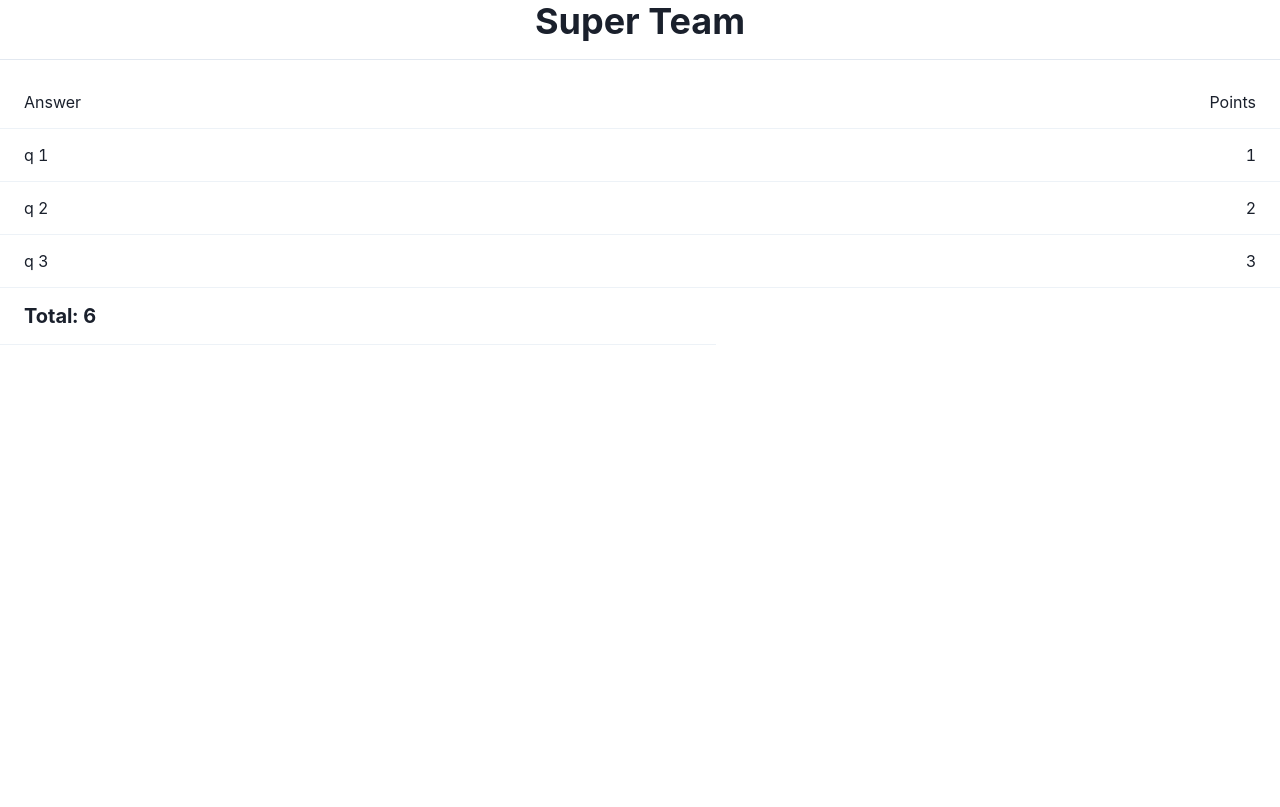
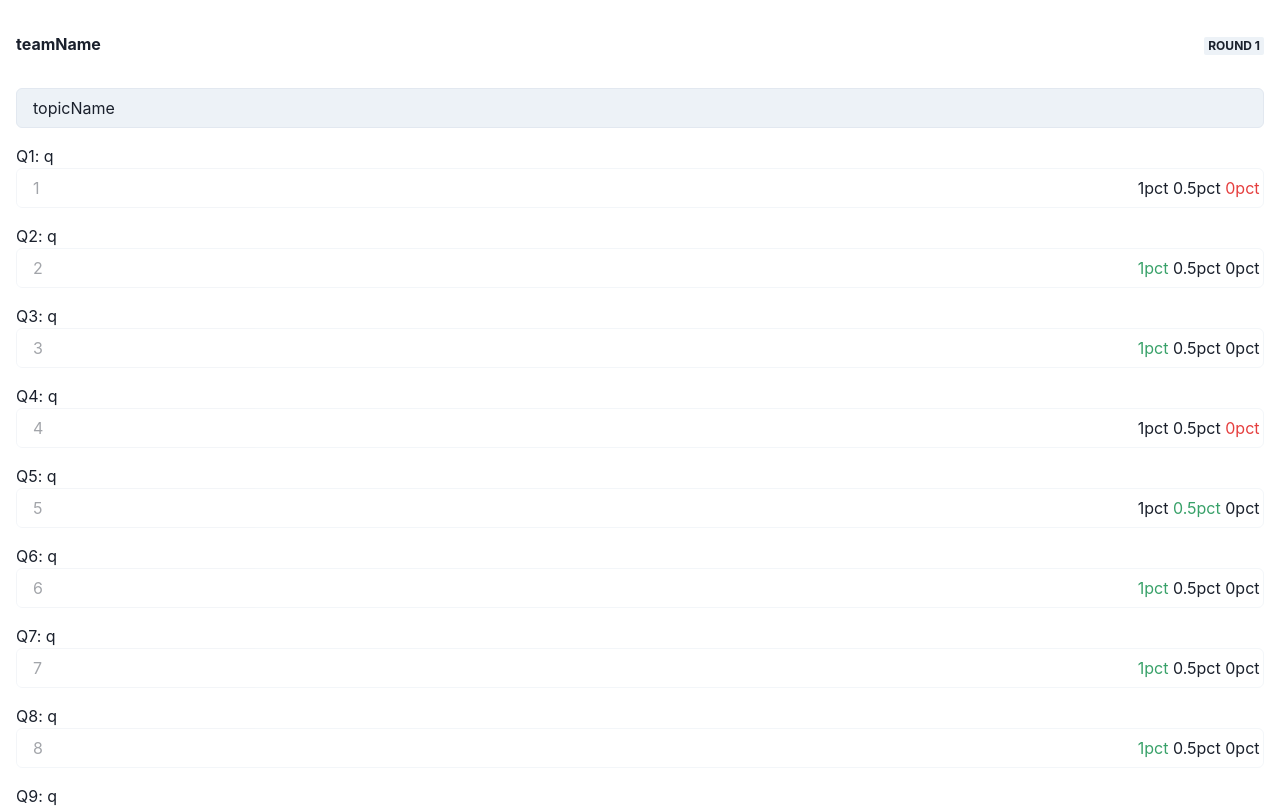
Before and after one commit to elijahmg/Pub-Quiz-App, a Next.js app: page /1/overview in a window 1280 px wide. Shown: the top 807 px of the page. Built offline with nearby package versions, Linux system fonts and the light colour scheme.

Commit message:
feat: overview ui

```diff
--- a/pages/[gameId]/overview/index.tsx
+++ b/pages/[gameId]/overview/index.tsx
@@ -1,75 +1,143 @@
 import {
-  VStack,
-  StackDivider,
-  Table,
-  Thead,
-  Tbody,
-  Tr,
-  Td,
-  Heading,
-  Tfoot,
+  Text,
+  Box,
+  Stack,
+  Input,
+  InputRightElement,
+  InputGroup,
+  Flex,
 } from '@chakra-ui/react';
+import QuizHead from '../../../components/headers/quiz-head';
+import { DragHandleIcon } from '@chakra-ui/icons';
+import SubHeader from '../../../components/headers/SubHeader';
+import Header from '../../../components/headers/Header';
 
 interface Answer {
-  title: string;
+  number: number;
+  answer: string;
   points: number;
+  question: string;
 }
 
-export default function Overview() {
-  const teamName = 'Super Team';
-
-  const answers: Answer[] = [
+const answers = [
   {
-      title: 'q 1',
-      points: 1,
+    number: 1,
+    answer: '1',
+    points: 0,
+    question: 'q',
   },
   {
-      title: 'q 2',
-      points: 2,
+    number: 2,
+    answer: '2',
+    points: 1,
+    question: 'q',
   },
   {
-      title: 'q 3',
-      points: 3,
+    number: 3,
+    answer: '3',
+    points: 1,
+    question: 'q',
+  },
+  {
+    number: 4,
+    answer: '4',
+    points: 0,
+    question: 'q',
+  },
+  {
+    number: 5,
+    answer: '5',
+    points: 0.5,
+    question: 'q',
+  },
+  {
+    number: 6,
+    answer: '6',
+    points: 1,
+    question: 'q',
+  },
+  {
+    number: 7,
+    answer: '7',
+    points: 1,
+    question: 'q',
+  },
+  {
+    number: 8,
+    answer: '8',
+    points: 1,
+    question: 'q',
+  },
+  {
+    number: 9,
+    answer: '9',
+    points: 1,
+    question: 'q',
   },
 ];
 
+export default function Overview() {
   function calculateSum(array: Answer[]) {
     return array.reduce((accumulator, object) => {
       return accumulator + object['points'];
     }, 0);
   }
 
+  interface Props {
+    answers: Answer[];
+  }
+
+  function QuestionList({ answers }: Props) {
     return (
-    <VStack
-      divider={<StackDivider borderColor="gray.200" />}
-      spacing={4}
-      align="center"
-    >
-      <Heading>{teamName}</Heading>
+      <Stack spacing={4}>
+        {answers.map((answer: Answer, index: number) => (
+          <Box key={index}>
+            <Text>
+              Q{answer.number}: {answer.question}
+            </Text>
 
-      <Table>
-        <Thead>
-          <Tr>
-            <Td>Answer</Td>
-            <Td isNumeric>Points</Td>
-          </Tr>
-        </Thead>
-        <Tbody>
-          {answers.map((value) => (
-            <Tr key={value.title}>
-              <Td>{value.title}</Td>
-              <Td isNumeric>{value.points}</Td>
-            </Tr>
+            <InputGroup size="md">
+              <Input
+                disabled
+                placeholder="Enter the answer"
+                defaultValue={answer.answer}
+              />
+              <InputRightElement width="auto">
+                <Text color={answer.points === 1 ? 'green.100' : 'brand.900'}>
+                  1pct&nbsp;
+                </Text>
+                <Text color={answer.points === 0.5 ? 'green.100' : 'brand.900'}>
+                  0.5pct&nbsp;
+                </Text>
+                <Text color={answer.points === 0 ? 'red.100' : 'brand.900'}>
+                  0pct&nbsp;
+                </Text>
+              </InputRightElement>
+            </InputGroup>
+          </Box>
         ))}
-        </Tbody>
-        <Tfoot>
-          <Tr>
-            <Td>
-              <Heading size={'md'}>Total: {calculateSum(answers)}</Heading>
-            </Td>
-          </Tr>
-        </Tfoot>
-      </Table>
-    </VStack>
+      </Stack>
     );
   }
+
+  return (
+    <Box p={4}>
+      <QuizHead teamName="teamName" round="1" topicName="topicName" />
+      <QuestionList answers={answers} />
+
+      <Box p={4} pt={10}>
+        <Flex alignItems="center" flexDirection="column">
+          <SubHeader label={'This Round’s Score'} />
+          <Header label={calculateSum(answers).toString()} />
+        </Flex>
+      </Box>
+      <hr />
+      <Box p={4}>
+        <Flex alignItems="center" flexDirection="column">
+          <SubHeader label="Totol score" />
+          <Text color={'green.100'}>50</Text>
+        </Flex>
+      </Box>
+    </Box>
+  );
+}
--- a/pages/_app.tsx
+++ b/pages/_app.tsx
@@ -5,6 +5,9 @@ import { ChakraProvider, extendTheme } from '@chakra-ui/react';
 export default function App({ Component, pageProps }: AppProps) {
   const theme = extendTheme({
     colors: {
+      red: {
+        100: '#E53E3E'
+      },
       green: {
         100: '#38A169',
       },
```
Also changed, not shown: pages/[gameId]/edit-overview/index.tsx (+0 -13 lines). Lines whose indentation alone changed are shown as unchanged.
